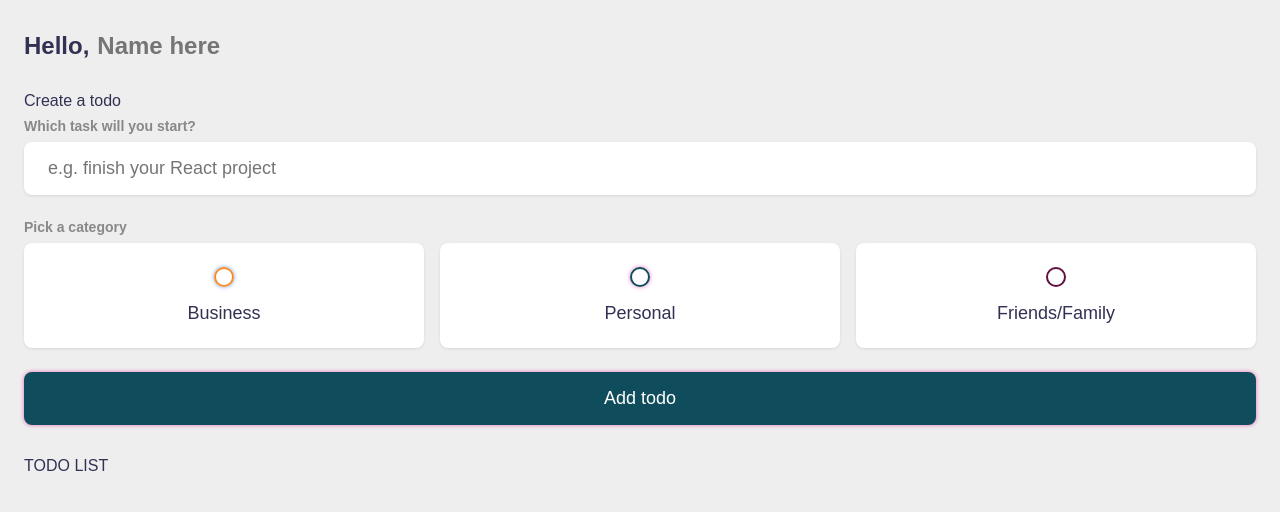
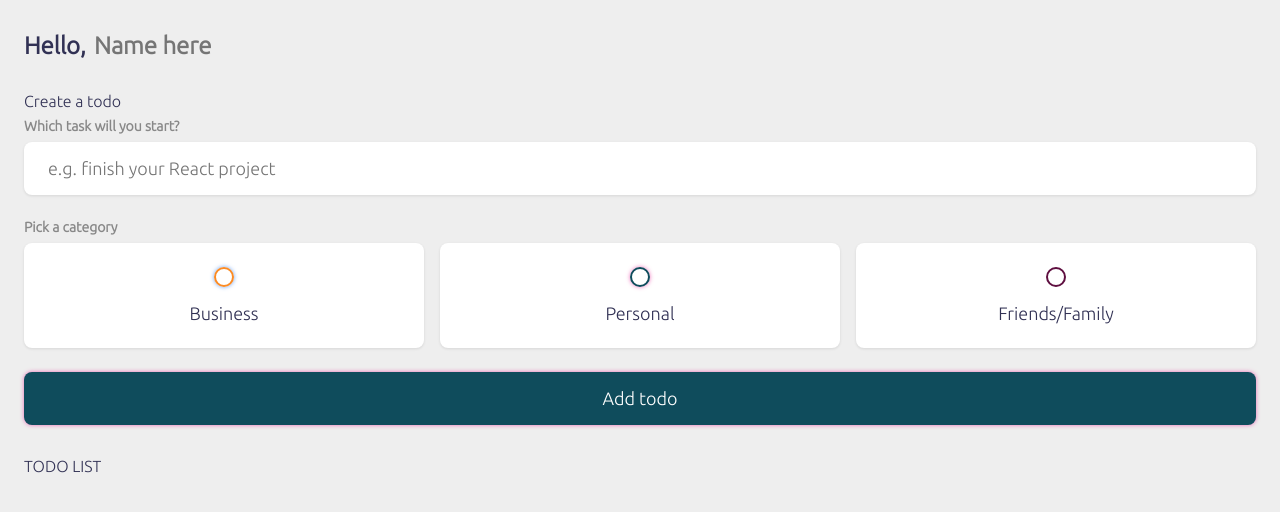
Before and after one commit to MarieSeaman94/todo-list-one, a Vue app: page / in a window 1280 px wide. Shown: the top 512 px of the page. Built offline with nearby package versions, Linux system fonts and the light colour scheme.

Commit message:
font and meta data title updated

```diff
--- a/index.html
+++ b/index.html
@@ -4,7 +4,10 @@
     <meta charset="UTF-8" />
     <link rel="icon" type="image/svg+xml" href="/vite.svg" />
     <meta name="viewport" content="width=device-width, initial-scale=1.0" />
-    <title>Vite + Vue</title>
+    <link rel="preconnect" href="https://fonts.googleapis.com">
+    <link rel="preconnect" href="https://fonts.gstatic.com" crossorigin>
+    <link href="https://fonts.googleapis.com/css2?family=Montserrat:wght@300&family=Ubuntu:wght@300&display=swap" rel="stylesheet">
+    <title>Todo w/Vue</title>
   </head>
   <body>
     <div id="app"></div>
--- a/src/style.css
+++ b/src/style.css
@@ -18,7 +18,7 @@
 	margin: 0;
 	padding: 0;
 	box-sizing: border-box;
-	font-family: 'montserrat', sans-serif;
+	font-family: 'Ubuntu', sans-serif;
 }
 
 input:not([type="radio"]):not([type="checkbox"]), button {
```
